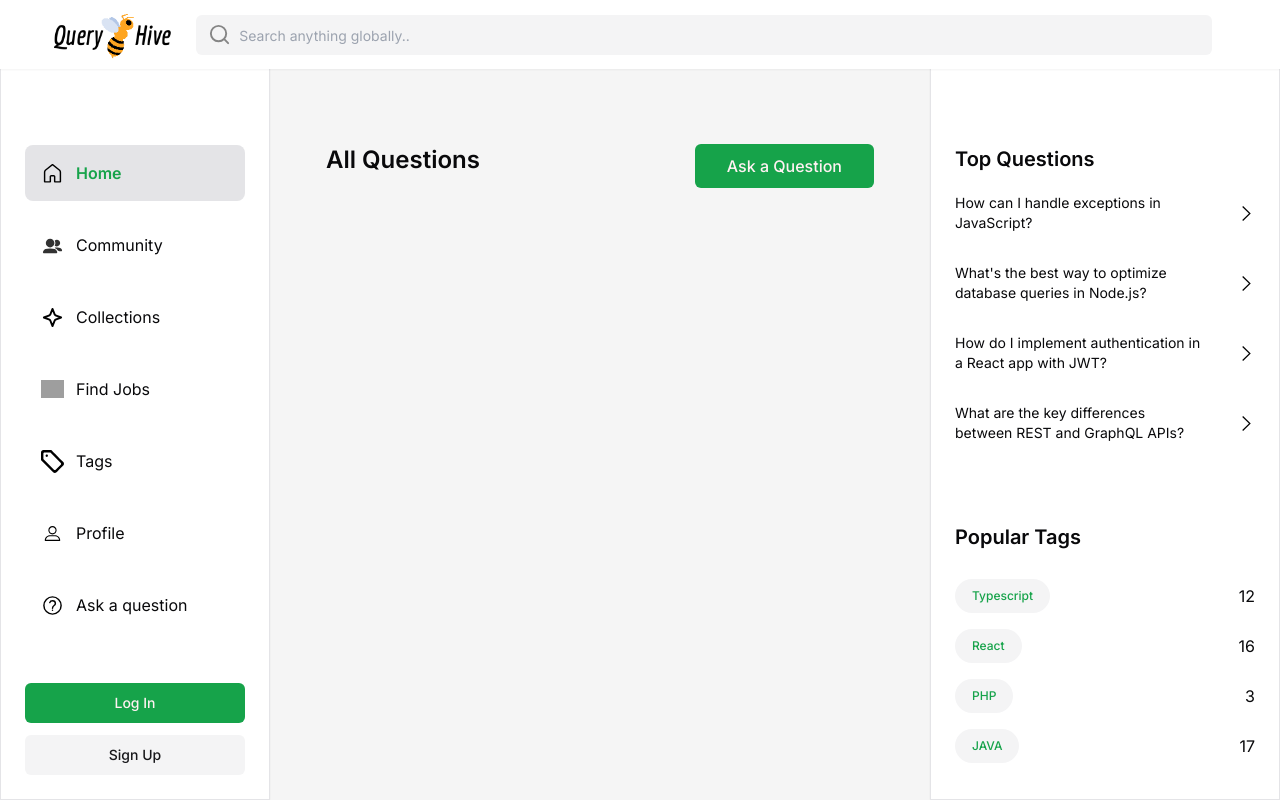
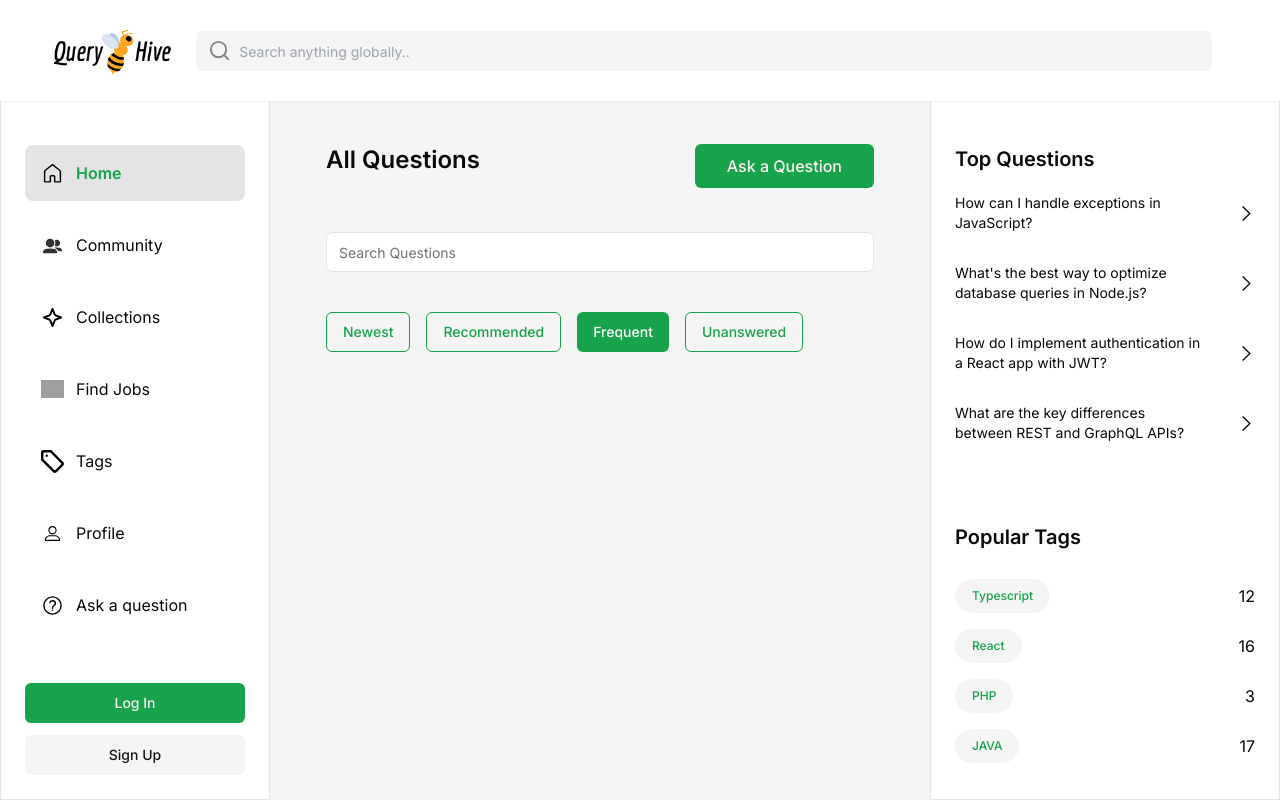
Before and after one commit to kartikpavan/code-nexus, a Next.js app: page / in a window 1280 px wide. Built offline with nearby package versions, Linux system fonts and the light colour scheme; no server answers; grey boxes are pictures that could not be loaded.

Commit message:
Home page search and filter component

```diff
--- a/app/(root)/(home)/page.tsx
+++ b/app/(root)/(home)/page.tsx
@@ -1,4 +1,8 @@
+import HomeFilter from "@/components/home/HomeFilter";
+import Filter from "@/components/shared/Filter";
+import LocalSearch from "@/components/shared/searchBar/LocalSearch";
 import { Button } from "@/components/ui/button";
+import { HomePageFilters } from "@/constants/filters";
 import Link from "next/link";
 
 export default function Home() {
@@ -14,7 +18,17 @@
         </Link>
       </div>
       {/* Search and filter */}
-      <div className="flex mt-11 justify-between gap-5 max-sm:flex-col sm:items-center"></div>
+      <div className="flex mt-11 justify-between gap-5 max-sm:flex-col sm:items-center">
+        {/* Search */}
+        <LocalSearch route="/" placeholder="Search Questions" otherClasses="flex-1" />
+        {/* Filter-> till md screen size , filter is visible */}
+        <Filter
+          filters={HomePageFilters}
+          otherClasses="min-w-[180px]"
+          containerClasses="hidden max-md:flex"
+        />
+      </div>
+      <HomeFilter />
     </>
   );
 }
--- /dev/null
+++ b/components/home/HomeFilter.tsx
@@ -0,0 +1,29 @@
+"use client";
+import { HomePageFilters } from "@/constants/filters";
+import { Button } from "../ui/button";
+
+const HomeFilter = () => {
+  const isActive = "frequent";
+  return (
+    <div className="max-md:hidden flex flex-wrap gap-4 mt-10">
+      {HomePageFilters.map((item) => {
+        return (
+          <Button
+            key={item.value}
+            onClick={() => {}}
+            variant="ghost"
+            className={`text-sm ${
+              isActive === item.value
+                ? "bg-primary text-white"
+                : "border text-primary border-primary"
+            }`}
+          >
+            {item.name}
+          </Button>
+        );
+      })}
+    </div>
+  );
+};
+
+export default HomeFilter;
--- /dev/null
+++ b/components/shared/Filter.tsx
@@ -0,0 +1,41 @@
+import {
+  Select,
+  SelectContent,
+  SelectItem,
+  SelectTrigger,
+  SelectValue,
+  SelectGroup,
+} from "@/components/ui/select";
+
+interface Props {
+  filters: { name: string; value: string }[];
+  containerClasses?: string;
+  otherClasses?: string;
+}
+
+const Filter = ({ otherClasses, containerClasses, filters }: Props) => {
+  return (
+    <div className={`${containerClasses}`}>
+      <Select>
+        <SelectTrigger className={`${otherClasses}`}>
+          <div className="line-clamp-1 flex-1 text-left">
+            <SelectValue placeholder="Select a Filter" />
+          </div>
+        </SelectTrigger>
+        <SelectContent>
+          <SelectGroup>
+            {filters.map((item) => {
+              return (
+                <SelectItem key={item.value} value={item.value}>
+                  {item.name}
+                </SelectItem>
+              );
+            })}
+          </SelectGroup>
+        </SelectContent>
+      </Select>
+    </div>
+  );
+};
+
+export default Filter;
--- a/components/shared/navbar/Navbar.tsx
+++ b/components/shared/navbar/Navbar.tsx
@@ -7,7 +7,7 @@
 
 const Navbar = () => {
   return (
-    <nav className="flex items-center bg-white justify-between fixed z-50 w-full gap-5 px-6 py-2 shadow-sm sm:px-12">
+    <nav className="flex items-center bg-white justify-between fixed z-50 w-full gap-5 px-6 py-6 shadow-sm sm:px-12">
       <Link href="/">
         {/* Mobile Logo */}
         <div className="flex lg:hidden">
--- a/components/shared/searchBar/LocalSearch.tsx
+++ b/components/shared/searchBar/LocalSearch.tsx
@@ -1,7 +1,37 @@
+"use client";
 import React from "react";
+import { Input } from "@/components/ui/input";
 
-const LocalSearch = () => {
-  return <div>LocalSearch</div>;
+interface Props {
+  route: string;
+  otherClasses: string;
+  placeholder: string;
+}
+
+const LocalSearch = ({ route, otherClasses, placeholder }: Props) => {
+  return (
+    // <div className="max-w-5xl w-full flex items-center gap-2 px-3 py-2 bg-zinc-200 rounded-md ">
+    //   <div className="hidden sm:flex">
+    //     <Image src="/icons/search.svg" alt="search" height={23} width={23} />
+    //   </div>
+    //   <input
+    //     type="text"
+    //     name=""
+    //     id=""
+    //     className="w-full max-w-4xl bg-transparent focus:border-none focus:outline-none placeholder:text-sm"
+    //     placeholder="Search Questions"
+    //   />
+    // </div>
+    <div className="w-full">
+      <Input
+        value=""
+        onChange={() => {}}
+        type="text"
+        placeholder={placeholder}
+        className={`${otherClasses}`}
+      />
+    </div>
+  );
 };
 
 export default LocalSearch;
--- /dev/null
+++ b/components/ui/input.tsx
@@ -0,0 +1,25 @@
+import * as React from "react"
+
+import { cn } from "@/lib/utils"
+
+export interface InputProps
+  extends React.InputHTMLAttributes<HTMLInputElement> {}
+
+const Input = React.forwardRef<HTMLInputElement, InputProps>(
+  ({ className, type, ...props }, ref) => {
+    return (
+      <input
+        type={type}
+        className={cn(
+          "flex h-10 w-full rounded-md border border-input bg-background px-3 py-2 text-sm ring-offset-background file:border-0 file:bg-transparent file:text-sm file:font-medium placeholder:text-muted-foreground focus-visible:outline-none focus-visible:ring-2 focus-visible:ring-ring focus-visible:ring-offset-2 disabled:cursor-not-allowed disabled:opacity-50",
+          className
+        )}
+        ref={ref}
+        {...props}
+      />
+    )
+  }
+)
+Input.displayName = "Input"
+
+export { Input }
--- /dev/null
+++ b/components/ui/select.tsx
@@ -0,0 +1,121 @@
+"use client"
+
+import * as React from "react"
+import * as SelectPrimitive from "@radix-ui/react-select"
+import { Check, ChevronDown } from "lucide-react"
+
+import { cn } from "@/lib/utils"
+
+const Select = SelectPrimitive.Root
+
+const SelectGroup = SelectPrimitive.Group
+
+const SelectValue = SelectPrimitive.Value
+
+const SelectTrigger = React.forwardRef<
+  React.ElementRef<typeof SelectPrimitive.Trigger>,
+  React.ComponentPropsWithoutRef<typeof SelectPrimitive.Trigger>
+>(({ className, children, ...props }, ref) => (
+  <SelectPrimitive.Trigger
+    ref={ref}
+    className={cn(
+      "flex h-10 w-full items-center justify-between rounded-md border border-input bg-background px-3 py-2 text-sm ring-offset-background placeholder:text-muted-foreground focus:outline-none focus:ring-2 focus:ring-ring focus:ring-offset-2 disabled:cursor-not-allowed disabled:opacity-50",
+      className
+    )}
+    {...props}
+  >
+    {children}
+    <SelectPrimitive.Icon asChild>
+      <ChevronDown className="h-4 w-4 opacity-50" />
+    </SelectPrimitive.Icon>
+  </SelectPrimitive.Trigger>
+))
+SelectTrigger.displayName = SelectPrimitive.Trigger.displayName
+
+const SelectContent = React.forwardRef<
+  React.ElementRef<typeof SelectPrimitive.Content>,
+  React.ComponentPropsWithoutRef<typeof SelectPrimitive.Content>
+>(({ className, children, position = "popper", ...props }, ref) => (
+  <SelectPrimitive.Portal>
+    <SelectPrimitive.Content
+      ref={ref}
+      className={cn(
+        "relative z-50 min-w-[8rem] overflow-hidden rounded-md border bg-popover text-popover-foreground shadow-md data-[state=open]:animate-in data-[state=closed]:animate-out data-[state=closed]:fade-out-0 data-[state=open]:fade-in-0 data-[state=closed]:zoom-out-95 data-[state=open]:zoom-in-95 data-[side=bottom]:slide-in-from-top-2 data-[side=left]:slide-in-from-right-2 data-[side=right]:slide-in-from-left-2 data-[side=top]:slide-in-from-bottom-2",
+        position === "popper" &&
+          "data-[side=bottom]:translate-y-1 data-[side=left]:-translate-x-1 data-[side=right]:translate-x-1 data-[side=top]:-translate-y-1",
+        className
+      )}
+      position={position}
+      {...props}
+    >
+      <SelectPrimitive.Viewport
+        className={cn(
+          "p-1",
+          position === "popper" &&
+            "h-[var(--radix-select-trigger-height)] w-full min-w-[var(--radix-select-trigger-width)]"
+        )}
+      >
+        {children}
+      </SelectPrimitive.Viewport>
+    </SelectPrimitive.Content>
+  </SelectPrimitive.Portal>
+))
+SelectContent.displayName = SelectPrimitive.Content.displayName
+
+const SelectLabel = React.forwardRef<
+  React.ElementRef<typeof SelectPrimitive.Label>,
+  React.ComponentPropsWithoutRef<typeof SelectPrimitive.Label>
+>(({ className, ...props }, ref) => (
+  <SelectPrimitive.Label
+    ref={ref}
+    className={cn("py-1.5 pl-8 pr-2 text-sm font-semibold", className)}
+    {...props}
+  />
+))
+SelectLabel.displayName = SelectPrimitive.Label.displayName
+
+const SelectItem = React.forwardRef<
+  React.ElementRef<typeof SelectPrimitive.Item>,
+  React.ComponentPropsWithoutRef<typeof SelectPrimitive.Item>
+>(({ className, children, ...props }, ref) => (
+  <SelectPrimitive.Item
+    ref={ref}
+    className={cn(
+      "relative flex w-full cursor-default select-none items-center rounded-sm py-1.5 pl-8 pr-2 text-sm outline-none focus:bg-accent focus:text-accent-foreground data-[disabled]:pointer-events-none data-[disabled]:opacity-50",
+      className
+    )}
+    {...props}
+  >
+    <span className="absolute left-2 flex h-3.5 w-3.5 items-center justify-center">
+      <SelectPrimitive.ItemIndicator>
+        <Check className="h-4 w-4" />
+      </SelectPrimitive.ItemIndicator>
+    </span>
+
+    <SelectPrimitive.ItemText>{children}</SelectPrimitive.ItemText>
+  </SelectPrimitive.Item>
+))
+SelectItem.displayName = SelectPrimitive.Item.displayName
+
+const SelectSeparator = React.forwardRef<
+  React.ElementRef<typeof SelectPrimitive.Separator>,
+  React.ComponentPropsWithoutRef<typeof SelectPrimitive.Separator>
+>(({ className, ...props }, ref) => (
+  <SelectPrimitive.Separator
+    ref={ref}
+    className={cn("-mx-1 my-1 h-px bg-muted", className)}
+    {...props}
+  />
+))
+SelectSeparator.displayName = SelectPrimitive.Separator.displayName
+
+export {
+  Select,
+  SelectGroup,
+  SelectValue,
+  SelectTrigger,
+  SelectContent,
+  SelectLabel,
+  SelectItem,
+  SelectSeparator,
+}
--- /dev/null
+++ b/constants/filters.ts
@@ -0,0 +1,41 @@
+export const AnswerFilters = [
+  { name: "Highest Upvotes", value: "highestUpvotes" },
+  { name: "Lowest Upvotes", value: "lowestUpvotes" },
+  { name: "Most Recent", value: "recent" },
+  { name: "Oldest", value: "old" },
+];
+
+export const UserFilters = [
+  { name: "New Users", value: "new_users" },
+  { name: "Old Users", value: "old_users" },
+  { name: "Top Contributors", value: "top_contributors" },
+];
+
+export const QuestionFilters = [
+  { name: "Most Recent", value: "most_recent" },
+  { name: "Oldest", value: "oldest" },
+  { name: "Most Voted", value: "most_voted" },
+  { name: "Most Viewed", value: "most_viewed" },
+  { name: "Most Answered", value: "most_answered" },
+];
+
+export const TagFilters = [
+  { name: "Popular", value: "popular" },
+  { name: "Recent", value: "recent" },
+  { name: "Name", value: "name" },
+  { name: "Old", value: "old" },
+];
+
+export const HomePageFilters = [
+  { name: "Newest", value: "newest" },
+  { name: "Recommended", value: "recommended" },
+  { name: "Frequent", value: "frequent" },
+  { name: "Unanswered", value: "unanswered" },
+];
+
+export const GlobalSearchFilters = [
+  { name: "Question", value: "question" },
+  { name: "Answer", value: "answer" },
+  { name: "User", value: "user" },
+  { name: "Tag", value: "tag" },
+];
--- a/package.json
+++ b/package.json
@@ -11,6 +11,7 @@
   "dependencies": {
     "@clerk/nextjs": "^4.25.6",
     "@radix-ui/react-dialog": "^1.0.5",
+    "@radix-ui/react-select": "^2.0.0",
     "@radix-ui/react-slot": "^1.0.2",
     "class-variance-authority": "^0.7.0",
     "clsx": "^2.0.0",
```
Also changed, not shown: 1 other file (tests, documents, lock files or other folders).
